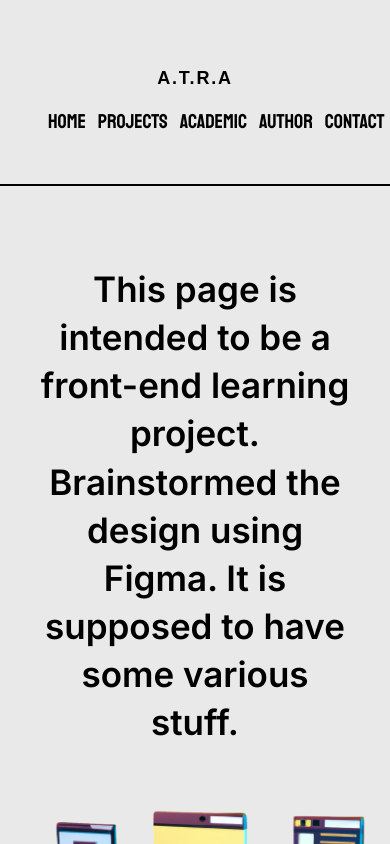
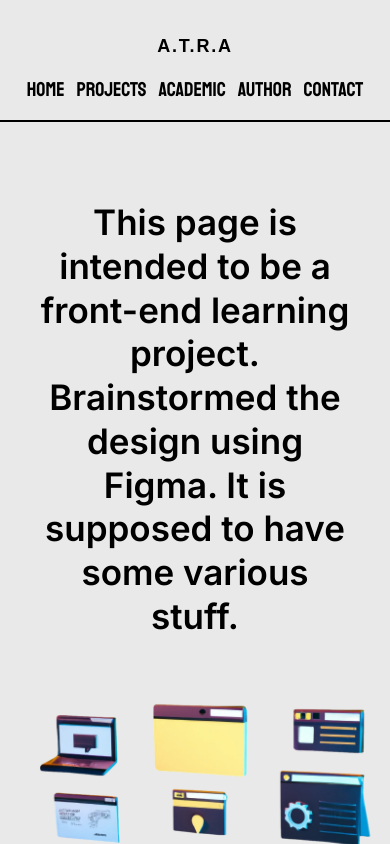
Before and after one commit to AlejandroAlberoni/frontend-portfolio, a Next.js app: page / in a window 390 px wide. Shown: the top 844 px of the page. Built offline with nearby package versions, Linux system fonts and the light colour scheme; a web font is replaced by a local one.

Commit message:
fix: more resp. design issues

```diff
--- a/app/components/midpage.tsx
+++ b/app/components/midpage.tsx
@@ -6,8 +6,8 @@ const MidPage = () => {
   const midtext_split: Array<String> = "This project is intended to be a front-end portfolio. Brainstormed the design using Figma. It is supposed to have some various stuff.".split(" ")
 
   return (
-    <div className='sm:grid sm:grid-cols-2 place-items-center mt-[10%]'>
-      <div className='text-center sm:text-left p-10 sm:mx-20 font-Inter font-semibold text-[35px] leading-snug subpixel-antialiased '>
+    <div className='grid sm:grid-cols-2 place-items-center mt-[10%]'>
+      <div className=' text-center sm:text-left p-10 sm:mx-20 font-Inter font-semibold text-[35px] leading-tight lg:leading-snug subpixel-antialiased '>
         This page is intended to be a front-end learning project. Brainstormed the design using Figma. It is supposed to have some various stuff.
       </div>
       <div>
--- a/app/components/navbar.tsx
+++ b/app/components/navbar.tsx
@@ -4,7 +4,7 @@ import React from 'react'
 
 const NavigationContext = () => {
   return (
-    <div className='sm:flex w-full h-auto justify-between p-12 text-center border-b-[2px] border-black'>
+    <div className='sm:flex w-full h-auto justify-between p-4 sm:p-12 text-center border-b-[2px] border-black'>
       <div className='m-4 sm:m-0'>
         <h2 className='animate-blurred-fade-in font-lexendexa font-bold text-lg tracking-widest antialiased'>A.T.R.A</h2>
       </div>
```
